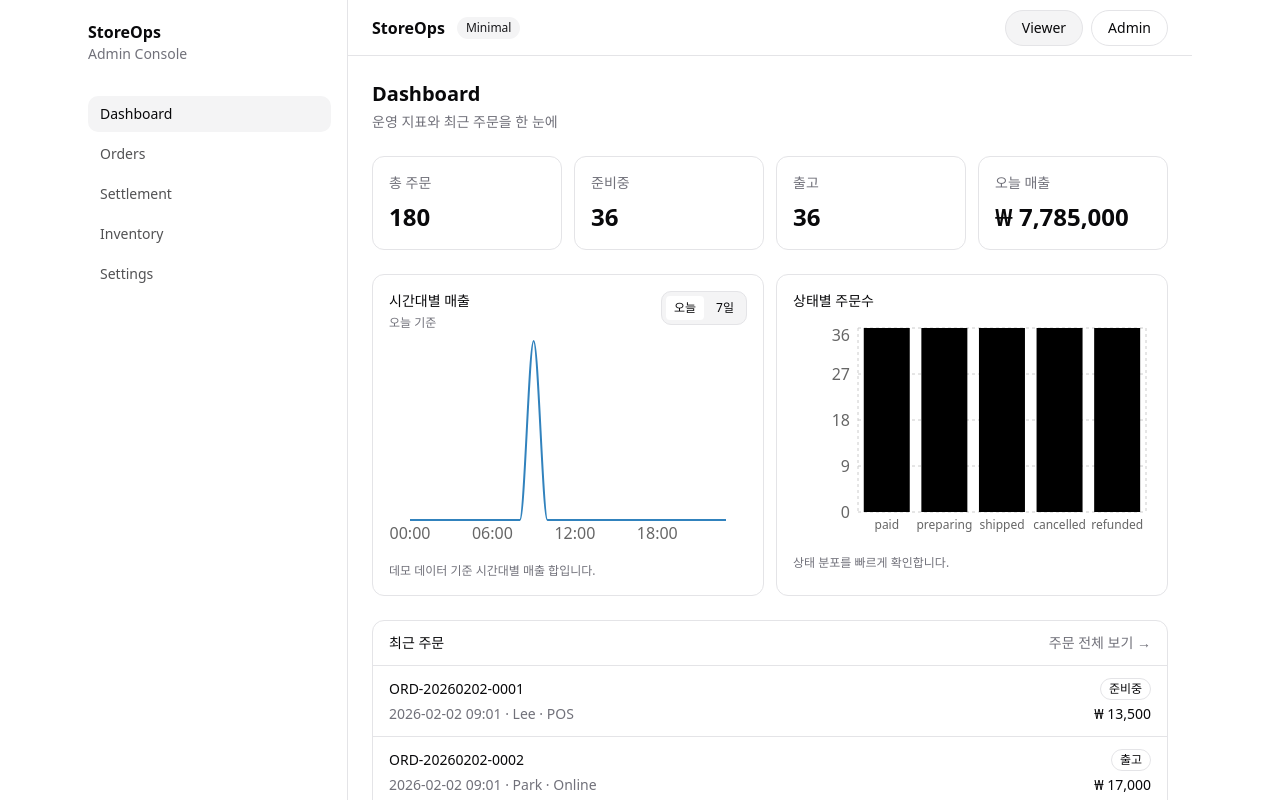
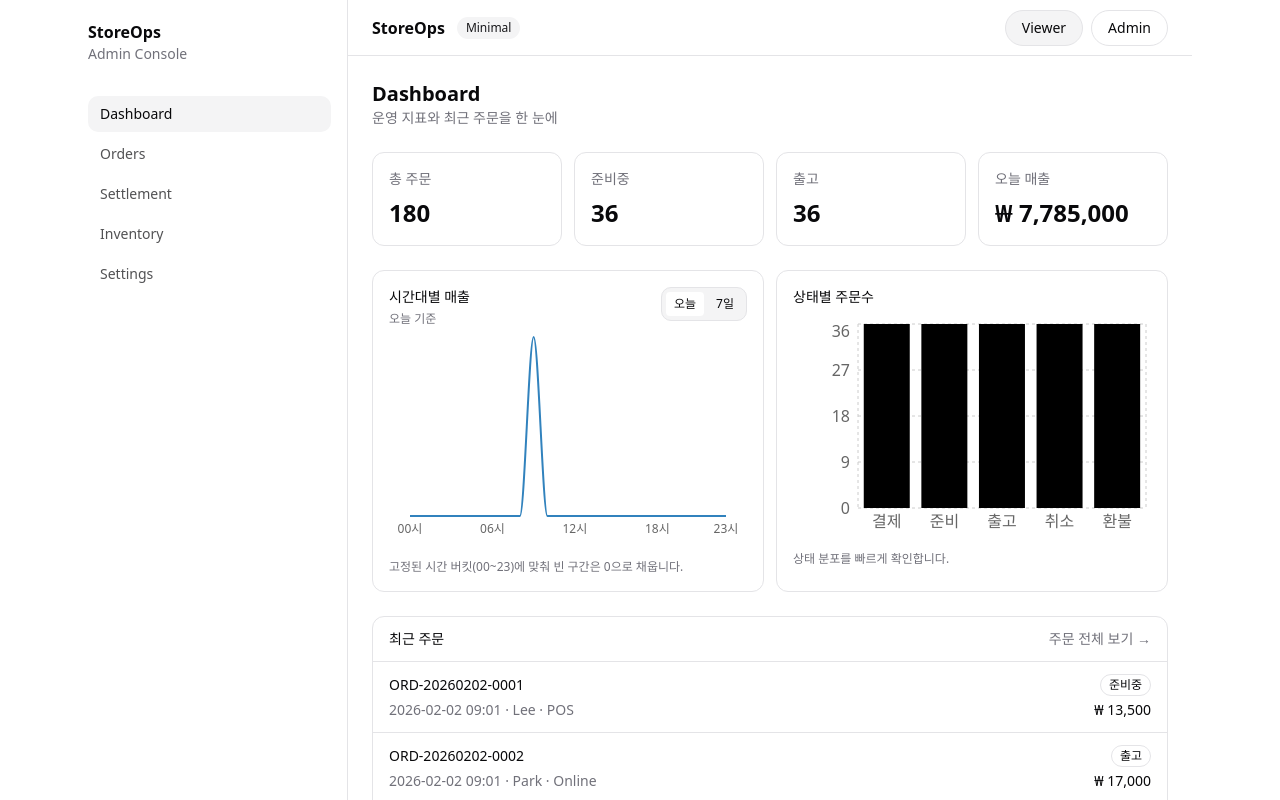
Before and after one commit to hayoungbuilds/storeops-admin, a Next.js app: page /dashboard in a window 1280 px wide. Built offline with nearby package versions, Linux system fonts and the light colour scheme.

Commit message:
refactor: normalize dashboard query keys & fetching

```diff
--- a/src/app/(authed)/dashboard/page.tsx
+++ b/src/app/(authed)/dashboard/page.tsx
@@ -1,11 +1,14 @@
 'use client';
 
+import { useMemo, useState } from 'react';
 import { useQuery } from '@tanstack/react-query';
 import Link from 'next/link';
 import { formatKRW } from '@/lib/format';
 import { StatusBadge } from '@/features/orders/components/StatusBadge';
 import { ResponsiveContainer, LineChart, Line, XAxis, YAxis, Tooltip, CartesianGrid, BarChart, Bar } from 'recharts';
-import { useMemo, useState } from 'react';
+import { dashboardKeys } from '@/features/dashboard/queries';
+
+type DashboardRange = 'today' | '7d';
 
 type DashboardResponse = {
     kpi: { total: number; preparing: number; shipped: number; todaySales: number };
@@ -32,27 +35,47 @@ function KpiCard({ label, value }: { label: string; value: string | number }) {
     );
 }
 
+function fillHourlySales(raw: Array<{ hour: string; sales: number }>) {
+    const map = new Map(raw.map((d) => [d.hour, d.sales]));
+
+    return Array.from({ length: 24 }, (_, h) => {
+        const key = `${String(h).padStart(2, '0')}:00`; // "00:00"~"23:00"
+        return { hour: key, sales: map.get(key) ?? 0 };
+    });
+}
+
+function statusLabel(s: string) {
+    const m: Record<string, string> = {
+        paid: '결제',
+        preparing: '준비',
+        shipped: '출고',
+        cancelled: '취소',
+        refunded: '환불',
+    };
+    return m[s] ?? s;
+}
+
 export default function DashboardPage() {
-    const [range, setRange] = useState<'today' | '7d'>('today');
+    const [range, setRange] = useState<DashboardRange>('today');
+    const TICKS = ['00:00', '06:00', '12:00', '18:00', '23:00'];
 
-    const { data, isLoading, isError, refetch } = useQuery({
-        queryKey: ['dashboard', range],
-        queryFn: async () => {
-            const res = await fetch(`/api/dashboard?range=${range}`);
+    const { data, isLoading, isError, refetch, isFetching } = useQuery({
+        queryKey: dashboardKeys.byRange(range),
+        queryFn: async ({ queryKey }) => {
+            const [, r] = queryKey as ReturnType<typeof dashboardKeys.byRange>;
+            const res = await fetch(`/api/dashboard?range=${r}`);
             if (!res.ok) throw new Error('Failed');
             return (await res.json()) as DashboardResponse;
         },
+        placeholderData: (prev) => prev,
+        staleTime: 10_000,
     });
 
-    const HOURS = Array.from({ length: 24 }, (_, h) => String(h).padStart(2, '0'));
+    const salesData = useMemo(() => {
+        if (!data) return [];
 
-    function normalizeSalesByHour(raw: Array<{ hour: string; sales: number }>) {
-        const map = new Map(raw.map((r) => [String(r.hour).slice(0, 2), Number(r.sales) || 0] as const));
-
-        return HOURS.map((hh) => ({ hour: hh, sales: map.get(hh) ?? 0 }));
-    }
-
-    const salesByHour = useMemo(() => normalizeSalesByHour(data?.charts.salesByHour ?? []), [data]);
+        return fillHourlySales(data.charts.salesByHour);
+    }, [data]);
 
     if (isLoading) {
         return (
@@ -85,8 +108,13 @@ export default function DashboardPage() {
     return (
         <div className="space-y-6">
             <div className="space-y-1">
-                <h1 className="text-xl font-semibold">Dashboard</h1>
-                <p className="text-sm text-muted-foreground">운영 지표와 최근 주문을 한 눈에</p>
+                <div className="flex items-center justify-between">
+                    <div>
+                        <h1 className="text-xl font-semibold">Dashboard</h1>
+                        <p className="text-sm text-muted-foreground">운영 지표와 최근 주문을 한 눈에</p>
+                    </div>
+                    {isFetching && <span className="text-xs text-muted-foreground">업데이트 중…</span>}
+                </div>
             </div>
 
             <div className="grid gap-3 md:grid-cols-4">
@@ -124,25 +152,29 @@ export default function DashboardPage() {
 
                     <div className="h-56">
                         <ResponsiveContainer width="100%" height="100%">
-                            <LineChart data={salesByHour}>
+                            <LineChart data={salesData}>
                                 <XAxis
                                     padding={{ left: 16, right: 16 }}
                                     dataKey="hour"
                                     tickLine={false}
                                     axisLine={false}
                                     interval={0}
-                                    tickFormatter={(h) => (Number(h) % 6 === 0 ? `${h}:00` : '')}
+                                    tick={{ fontSize: 12 }}
+                                    ticks={TICKS}
+                                    tickFormatter={(h: string) => `${h.split(':')[0]}시`}
                                 />
                                 <Tooltip
                                     formatter={(v: any) => formatKRW(Number(v))}
-                                    labelFormatter={(label) => `시간: ${label}:00`}
+                                    labelFormatter={(label) => `시간: ${label}`}
                                 />
                                 <YAxis hide />
                                 <Line type="monotone" dataKey="sales" dot={false} strokeWidth={2} />
                             </LineChart>
                         </ResponsiveContainer>
                     </div>
-                    <p className="mt-2 text-xs text-muted-foreground">데모 데이터 기준 시간대별 매출 합입니다.</p>
+                    <p className="mt-2 text-xs text-muted-foreground">
+                        고정된 시간 버킷(00~23)에 맞춰 빈 구간은 0으로 채웁니다.
+                    </p>
                 </div>
 
                 <div className="rounded-lg border bg-background p-4">
@@ -151,18 +183,15 @@ export default function DashboardPage() {
                         <ResponsiveContainer width="100%" height="100%">
                             <BarChart data={data.charts.ordersByStatus}>
                                 <CartesianGrid strokeDasharray="3 3" />
-
                                 <XAxis
                                     dataKey="status"
-                                    interval={0}
                                     tickLine={false}
                                     axisLine={false}
-                                    tick={{ fontSize: 12 }}
+                                    interval={0}
+                                    tickFormatter={statusLabel}
                                 />
-
                                 <YAxis tickLine={false} axisLine={false} />
                                 <Tooltip />
-
                                 <Bar dataKey="count" />
                             </BarChart>
                         </ResponsiveContainer>
--- /dev/null
+++ b/src/features/dashboard/queries.ts
@@ -0,0 +1,4 @@
+export const dashboardKeys = {
+    all: ['dashboard'] as const,
+    byRange: (range: 'today' | '7d') => ['dashboard', range] as const,
+};
--- a/src/features/orders/useBulkUpdateOrderStatus.ts
+++ b/src/features/orders/useBulkUpdateOrderStatus.ts
@@ -3,6 +3,7 @@ import type { Order, OrdersListResponse } from '@/shared/constants/orders';
 import type { OrderStatus } from '@/shared/constants/orders';
 import { ordersKeys } from '@/features/orders/queries';
 import { apiFetch } from '@/lib/fetcher';
+import { dashboardKeys } from '../dashboard/queries';
 
 type BulkPayload = {
     ids: string[];
@@ -84,7 +85,7 @@ export function useUpdateBulkOrderStatus() {
         onSettled: async () => {
             await qc.invalidateQueries({ queryKey: ordersKeys.lists() });
             await qc.invalidateQueries({ queryKey: ordersKeys.details() });
-            await qc.invalidateQueries({ queryKey: ['dashboard'] });
+            qc.invalidateQueries({ queryKey: dashboardKeys.all });
         },
     });
 }
--- a/src/features/orders/useUpdateOrderStatus.ts
+++ b/src/features/orders/useUpdateOrderStatus.ts
@@ -2,6 +2,7 @@ import { useMutation, useQueryClient } from '@tanstack/react-query';
 import type { Order, OrderStatus, OrdersListResponse } from '@/shared/constants/orders';
 import { ordersKeys } from './queries';
 import { apiFetch } from '@/lib/fetcher';
+import { dashboardKeys } from '../dashboard/queries';
 
 type Payload = { id: string; status: OrderStatus };
 type ResponseBody = { item: Order };
@@ -50,7 +51,7 @@ export function useUpdateOrderStatus() {
         onSettled: (_data, _err, vars) => {
             qc.invalidateQueries({ queryKey: ordersKeys.detail(vars.id) });
             qc.invalidateQueries({ queryKey: ordersKeys.lists() });
-            qc.invalidateQueries({ queryKey: ['dashboard'] });
+            qc.invalidateQueries({ queryKey: dashboardKeys.all });
         },
     });
 }
```
